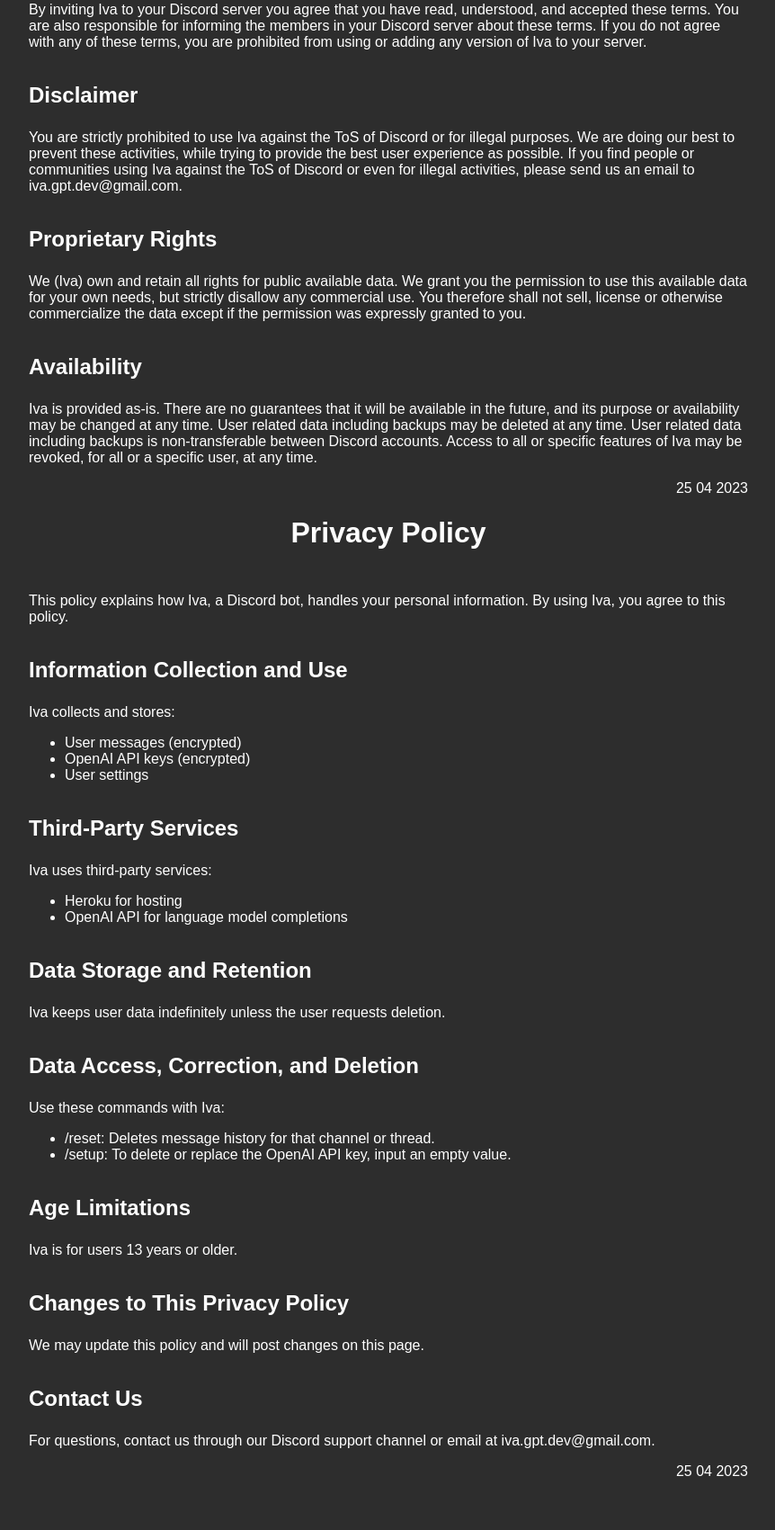
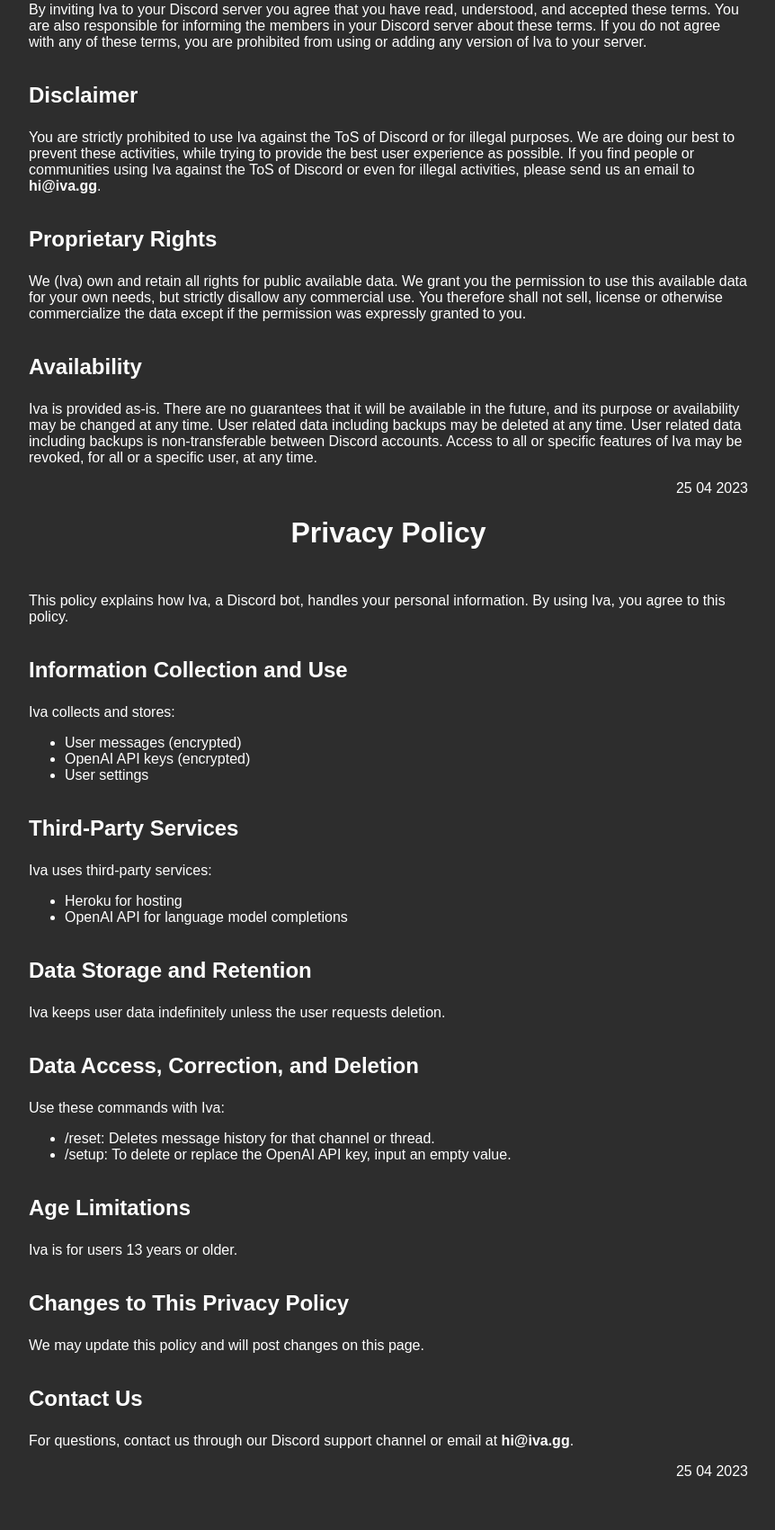
Before and after one commit to gutbash/gpt-iva-cord, a Flask app: page / in a window 1280 px wide. Shown: the part 144-1845 px from the top of the page at 90% size, without its empty margins (208-1070 px from the left). Run offline with Flask 3, Linux system fonts and the light colour scheme; some web fonts are replaced.

Commit message:
update contact

```diff
--- a/templates/policies.html
+++ b/templates/policies.html
@@ -13,7 +13,7 @@
         <p>By inviting Iva to your Discord server you agree that you have read, understood, and accepted these terms. You are also responsible for informing the members in your Discord server about these terms. If you do not agree with any of these terms, you are prohibited from using or adding any version of Iva to your server.</p>
 
         <h2>Disclaimer</h2>
-        <p>You are strictly prohibited to use Iva against the ToS of Discord or for illegal purposes. We are doing our best to prevent these activities, while trying to provide the best user experience as possible. If you find people or communities using Iva against the ToS of Discord or even for illegal activities, please send us an email to iva.gpt.dev@gmail.com.</p>
+        <p>You are strictly prohibited to use Iva against the ToS of Discord or for illegal purposes. We are doing our best to prevent these activities, while trying to provide the best user experience as possible. If you find people or communities using Iva against the ToS of Discord or even for illegal activities, please send us an email to <strong>hi@iva.gg</strong>.</p>
 
         <h2>Proprietary Rights</h2>
         <p>We (Iva) own and retain all rights for public available data. We grant you the permission to use this available data for your own needs, but strictly disallow any commercial use. You therefore shall not sell, license or otherwise commercialize the data except if the permission was expressly granted to you.</p>
@@ -57,7 +57,7 @@
         <p>We may update this policy and will post changes on this page.</p>
 
         <h2>Contact Us</h2>
-        <p>For questions, contact us through our Discord support channel or email at iva.gpt.dev@gmail.com.</p>
+        <p>For questions, contact us through our Discord support channel or email at <strong>hi@iva.gg</strong>.</p>
         <p class="last-updated">25 04 2023</p>
     </div>
 </body>
```
